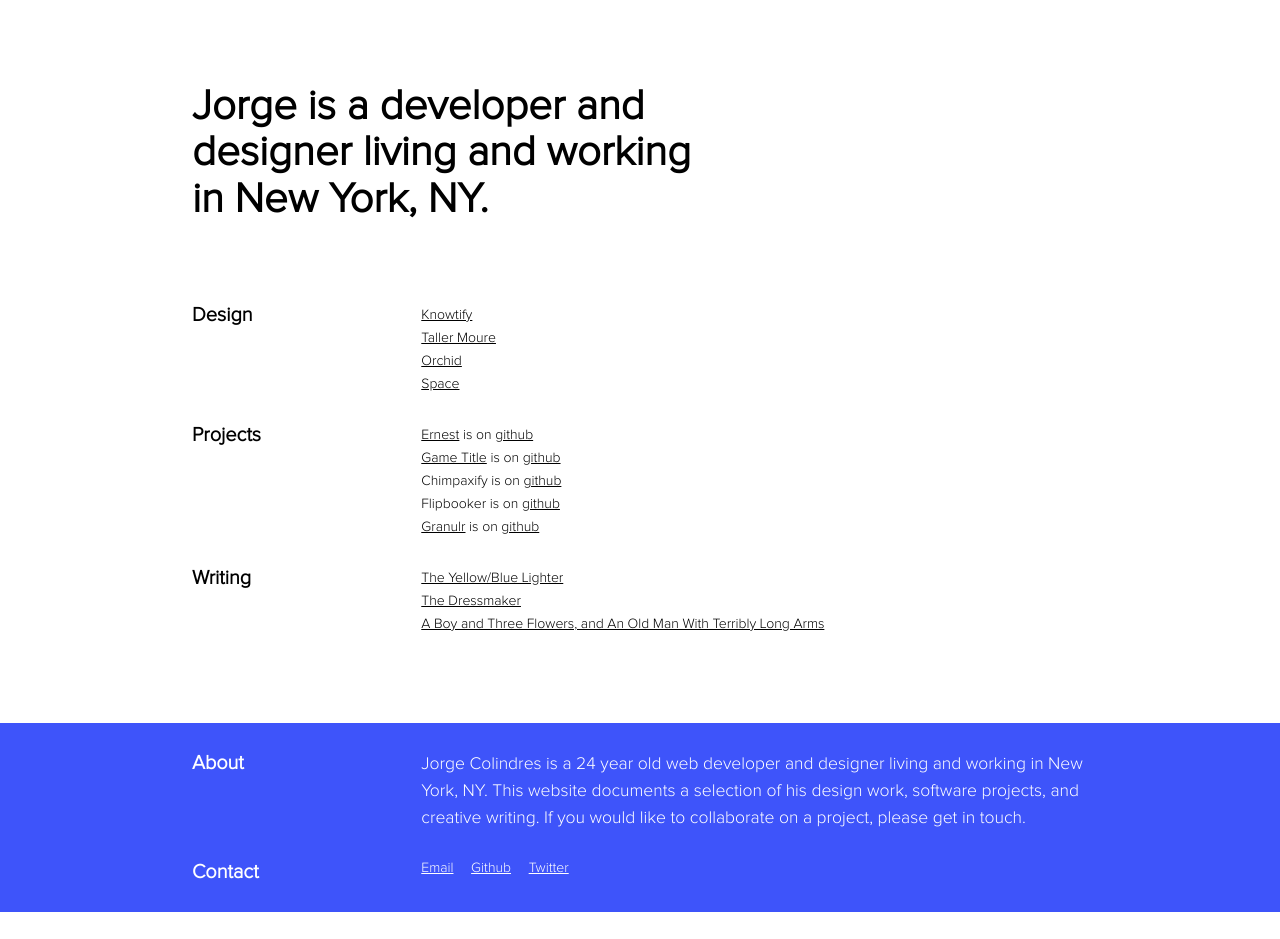
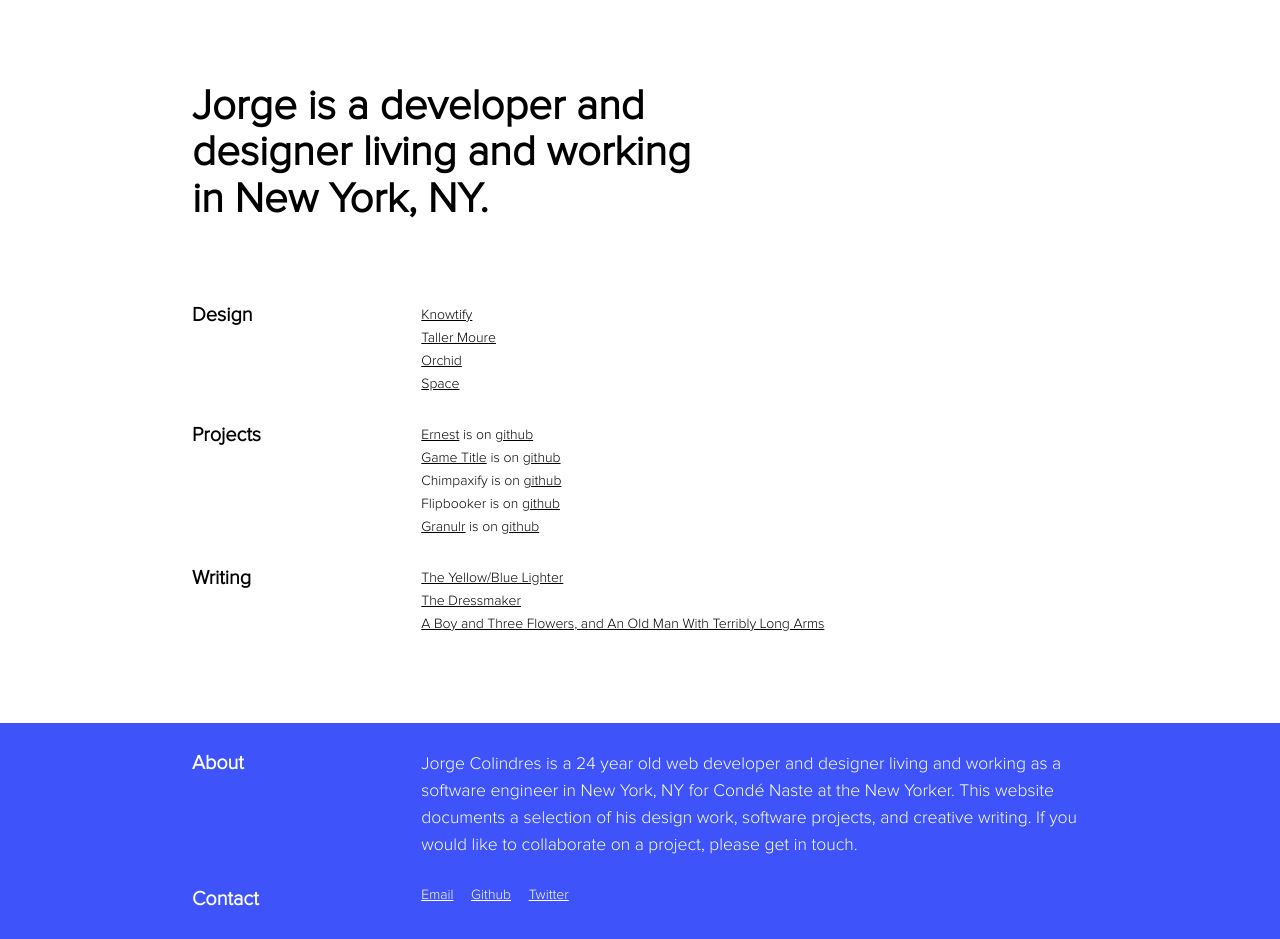
Before and after one commit to colindresj/colindresj.github.io, a Jekyll site: the page built from index.html, in a window 1280 px wide. Built offline with Jekyll 4.4.1, drawn with Linux system fonts in a browser that asks for light colours; nearby versions of some CDN libraries; comment, search, counter and statistics services are not loaded; before the commit the page ends 912 px from its top, so only the background shows below that.

Commit message:
add new yorker line to bio

```diff
--- a/_layouts/default.html
+++ b/_layouts/default.html
@@ -25,7 +25,7 @@
             <aside>
               <h4>About</h4>
             </aside>
-            <p>Jorge Colindres is a 24 year old web developer and designer living and working in New York, NY. This website documents a selection of his design work, software projects, and creative writing. If you would like to collaborate on a project, please get in touch.</p>
+            <p>Jorge Colindres is a 24 year old web developer and designer living and working as a software engineer in New York, NY for Condé Naste at the New Yorker. This website documents a selection of his design work, software projects, and creative writing. If you would like to collaborate on a project, please get in touch.</p>
           </div>
           <div class="contact-links">
             <aside>
```
